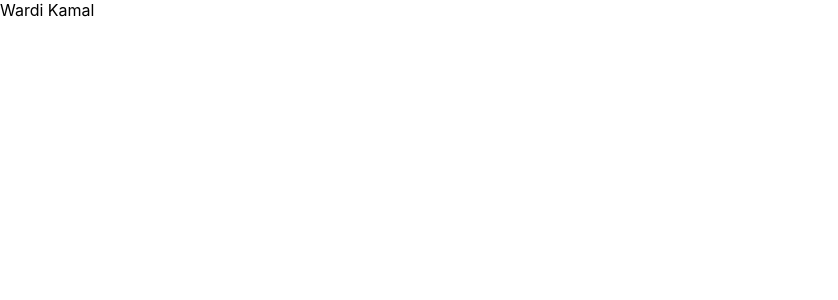
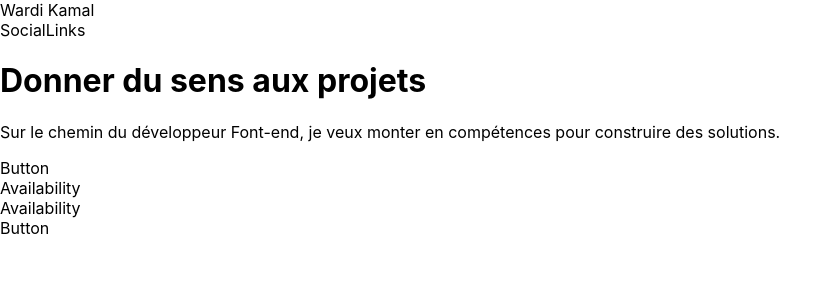
Before and after one commit to W-Kamal/Portfolio, a React (Vite) app: page / in a window 1280 px wide. Shown: the top 300 px of the page, without its empty margins (0-838 px from the left). Built offline with nearby package versions, Linux system fonts and the light colour scheme.

Commit message:
src: add empty components

```diff
--- a/src/App.tsx
+++ b/src/App.tsx
@@ -1,21 +1,27 @@
 export {}
-import NamedHeader from "./components/NamedHeader"
+import Button from "./components/Button"
+import ComposedHeader from "./components/ComposedHeader"
+import Availability from "./components/Availability"
+import ProjectCarroussel from "./components/ProjectCarroussel"
 
 function App() {
 
   return (
-    <div className="App">
-      <header className="App-header">
-        <NamedHeader />
+    <div className="page-wrapper">
+      <header className="header__wrapper">
+        <ComposedHeader />
+        <Button />
+        <Availability />
       </header>
       <main>
-        <section id="home"></section>
+        <section id="showcase">
+          <ProjectCarroussel />
+        </section>
         <section id="about"></section>
-        <section id="showcase">
-
-        </section>
       </main>
       <footer>
+        <Availability />
+        <Button />
       </footer>
     </div>
   )
--- /dev/null
+++ b/src/components/Availability.tsx
@@ -0,0 +1,8 @@
+
+const Availability = () => {
+  return (
+    <div>Availability</div>
+  )
+}
+
+export default Availability
--- /dev/null
+++ b/src/components/Button.tsx
@@ -0,0 +1,8 @@
+
+const Button = () => {
+  return (
+    <div>Button</div>
+  )
+}
+
+export default Button
--- /dev/null
+++ b/src/components/ComposedHeader.tsx
@@ -0,0 +1,18 @@
+import NamedHeader from "./NamedHeader"
+import TitleHeader from "./TitleHeader"
+import SocialLinks from "./SocialLinks"
+
+
+const ComposedHeader = () => {
+  return (
+    <>
+    <nav>
+      <NamedHeader/>
+      <SocialLinks/>
+    </nav>
+      <TitleHeader/>
+    </>
+  )
+}
+
+export default ComposedHeader
--- a/src/components/NamedHeader.tsx
+++ b/src/components/NamedHeader.tsx
@@ -1,7 +1,4 @@
-export {}
-// import React from "react"
-
-// const profileImg = "src/assets/picture.webp"
+// const profileImg = "src/assets/myFace.webp"
 
 const NamedHeader = () => {
   return (
@@ -9,7 +6,7 @@ const NamedHeader = () => {
       <picture className='profile__container'>
         {/* <img csslassName="profile__img" src={profileImg} alt="Hello, this is me"></img> */}
       </picture>
-      <span>Wardi Kamal</span>
+      <span className='profile__name'>Wardi Kamal</span>
     </div>
   )
 }
--- /dev/null
+++ b/src/components/ProjectCarroussel.tsx
@@ -0,0 +1,12 @@
+
+// fetch data here ?
+
+const ProjectCarroussel = () => {
+  return (
+    <div>
+
+    </div>
+  )
+}
+
+export default ProjectCarroussel
--- /dev/null
+++ b/src/components/SocialLinks.tsx
@@ -0,0 +1,8 @@
+// est-ce que mettre les data en context est pertinent...?
+const SocialLinks = () => {
+  const projectList: [] = []
+
+  return <div>SocialLinks</div>
+}
+
+export default SocialLinks
--- /dev/null
+++ b/src/components/TitleHeader.tsx
@@ -0,0 +1,13 @@
+
+const TitleHeader = () => {
+  return (
+    <div className="title__wrapper">
+      <h1 className="title">Donner du sens aux projets</h1>
+      {/* <h1 className="title">Let's give meaning to your projects</h1> */}
+      {/* <p className="subtitle">I build frontend solution for your projects</p> */}
+      <p className="subtitle">Sur le chemin du développeur Font-end, je veux monter en compétences pour construire des solutions.</p>
+    </div>
+  )
+}
+
+export default TitleHeader
```
Also changed, not shown: 1 other file (tests, documents, lock files or other folders).
